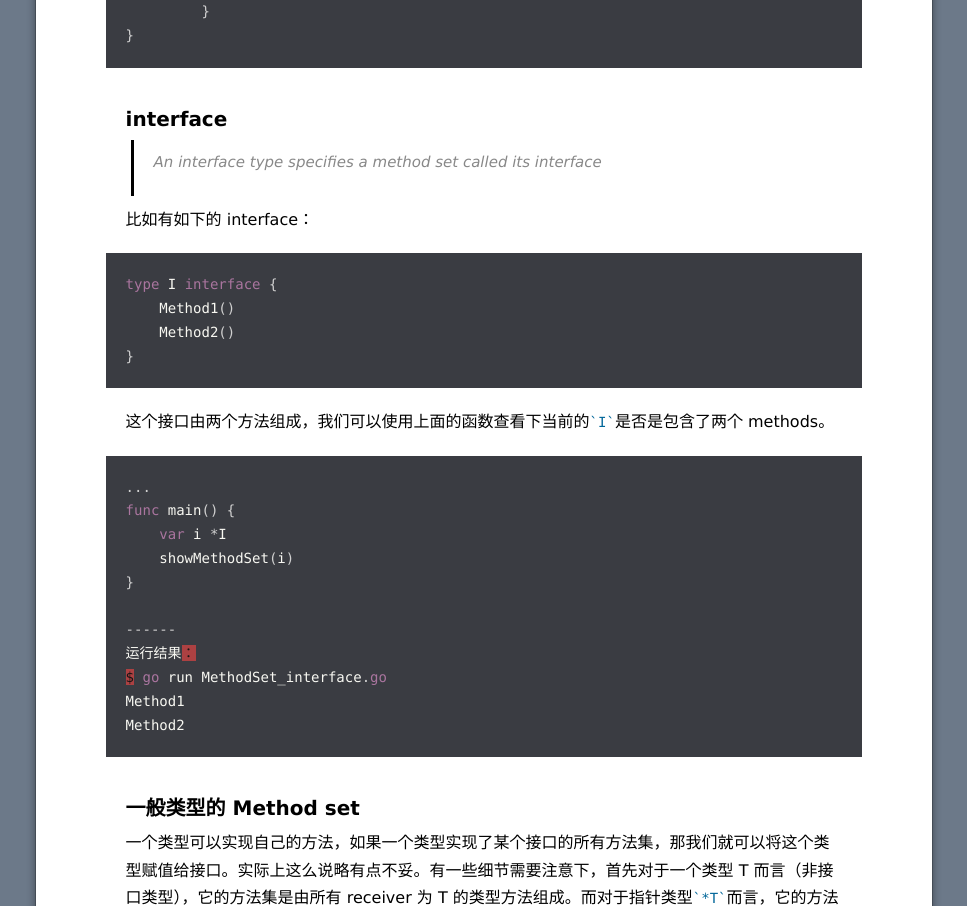
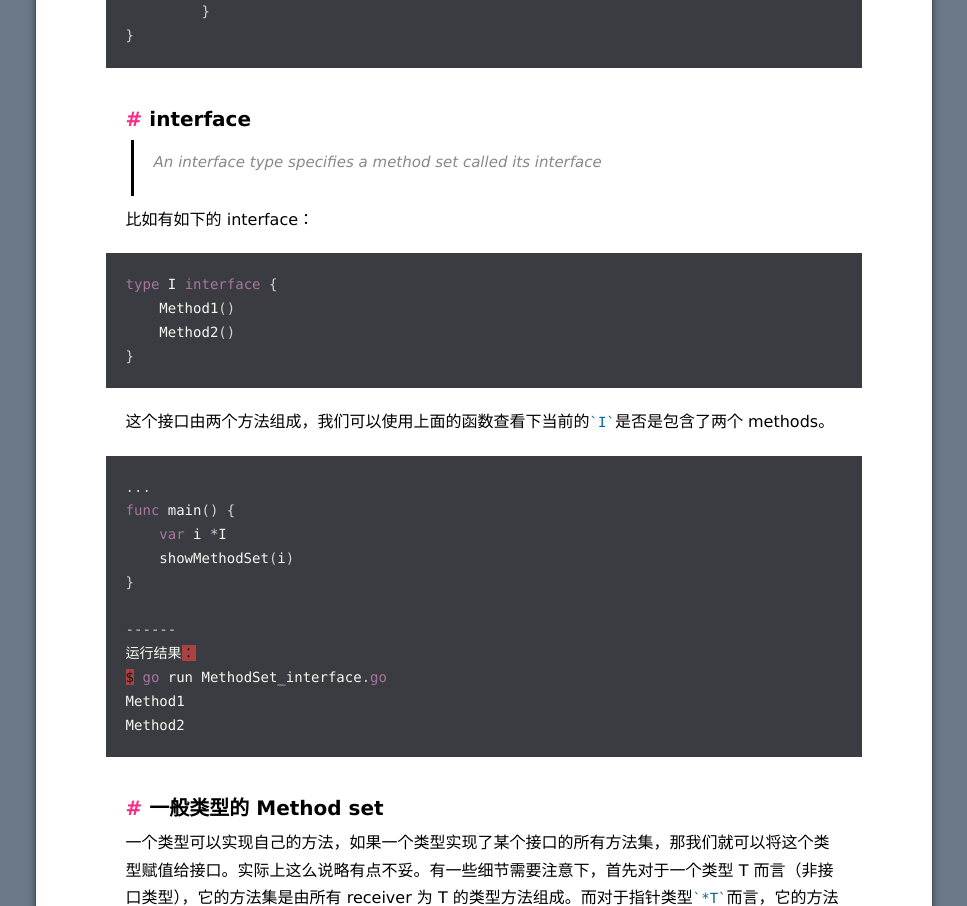
Before and after one commit to JesseEisen/JesseEisen.github.io, a Jekyll site: the page built from _posts/2018-03-27-go-method.md, in a window 1280 px wide. Shown: the part 623-1529 px from the top of the page, without its empty margins (156-1123 px from the left). Built offline with Jekyll 4.4.1, drawn with Linux system fonts in a browser that asks for light colours.

Commit message:
add header before content

```diff
--- a/css/posts.scss
+++ b/css/posts.scss
@@ -269,6 +269,12 @@ h3 {
     font-size:20px;
 }
 
+h3::before {
+	content: "# ";
+	left: -1em;
+	color: #f72d84;
+}
+
 blockquote {
   margin:10px 5px;
   padding:10px 20px 1px 20px;
```
